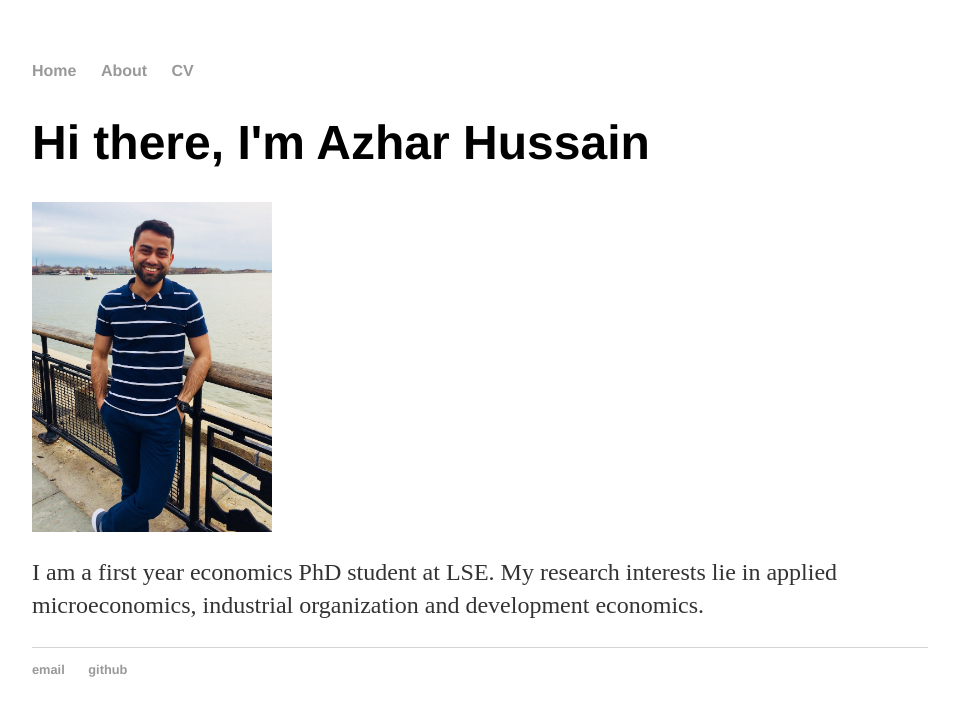
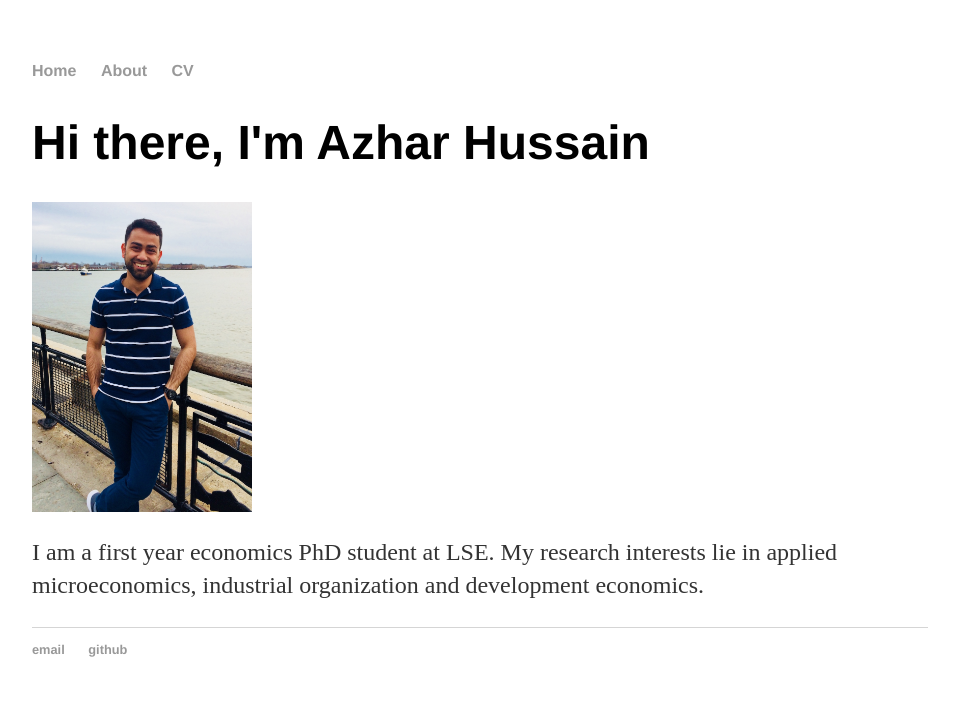
Before and after one commit to azharhsain/azharhsain.github.io, a Jekyll site: the page built from index.html, in a window 1280 px wide. Shown: the top 716 px of the page, without its empty margins (160-1119 px from the left). Built offline with Jekyll 4.4.1, drawn with Linux system fonts in a browser that asks for light colours.

Commit message:
changed index

```diff
--- a/index.html
+++ b/index.html
@@ -5,7 +5,7 @@
 
 		<div class="blurb">
 			<h1>Hi there, I'm Azhar Hussain</h1>
-			<img src="/image/IMG_Self.JPG" alt="Self" width=240 height=330 align="center">
+			<img src="/image/IMG_Self.JPG" alt="Self" width=220 height=310 align="center">
 			<p> I am a first year economics PhD student at LSE.
 				My research interests lie in applied microeconomics, industrial organization and development economics.</p>
 		</div>
```
